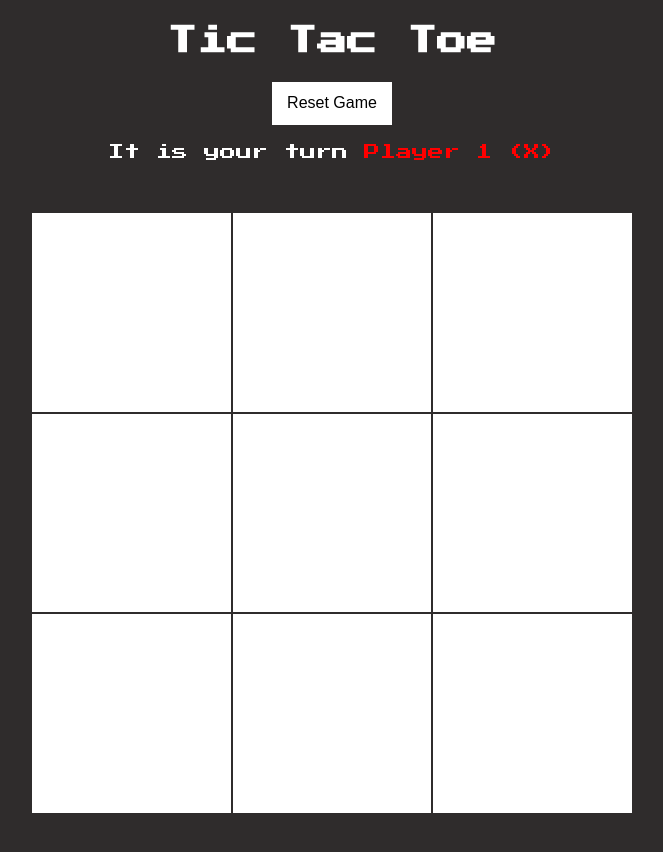
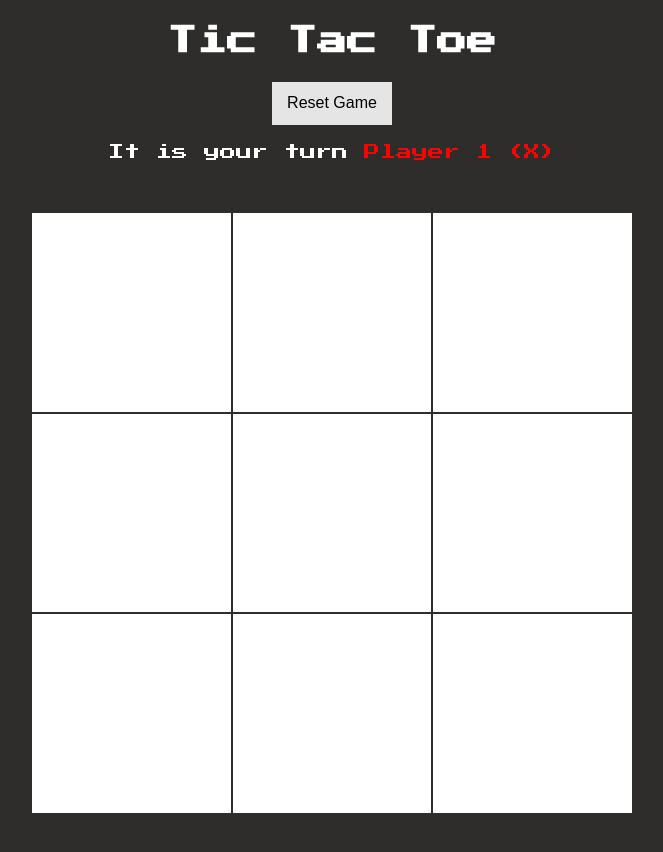
Before and after one commit to itromy/tic-tac-toe-next, a Next.js app: page / in a window 1280 px wide. In both pictures the pointer is over the button "Reset Game". Shown: the top 852 px of the page, without its empty margins (308-971 px from the left). Built offline with nearby package versions, Linux system fonts and the light colour scheme.

Commit message:
style(game-header): add button focus

```diff
--- a/src/components/GameHeader.module.css
+++ b/src/components/GameHeader.module.css
@@ -19,6 +19,11 @@
     font-size: 14px;
     font-family: Arial, Helvetica, sans-serif;
     padding: 5px 10px;
+}
+
+.button:hover,
+.button:focus {
+    background: #e5e5e5;
 }
 
 .player1 {
```
